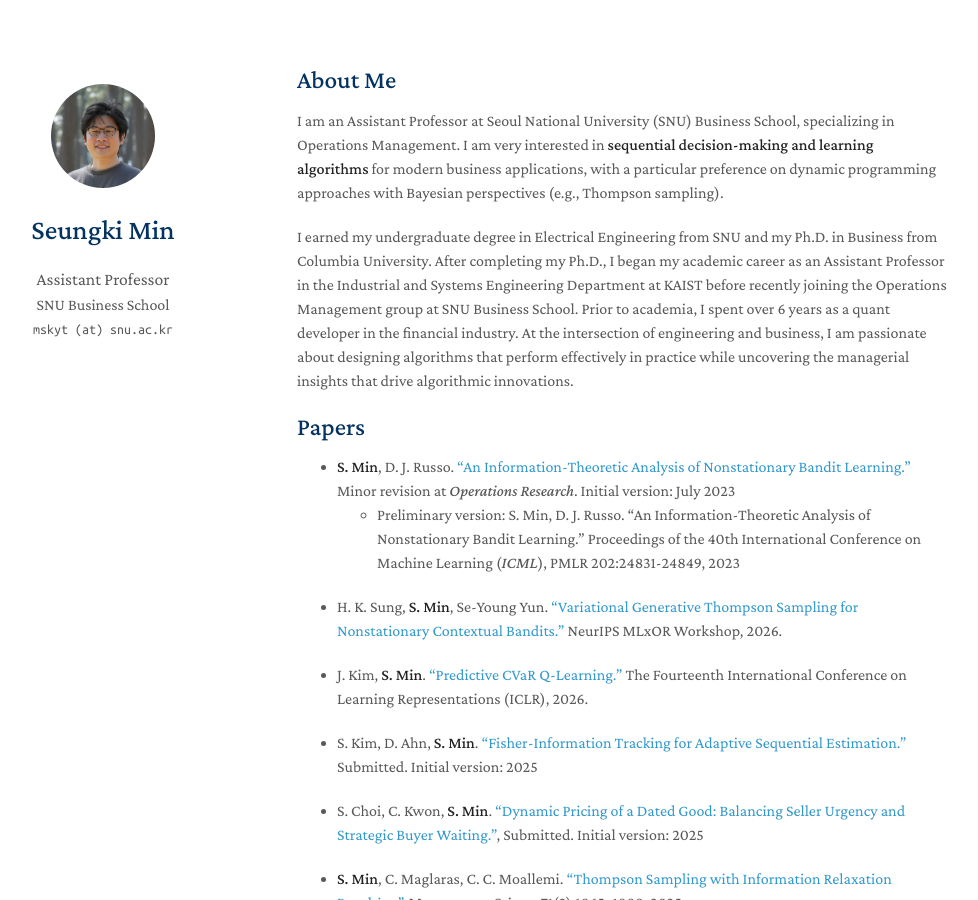
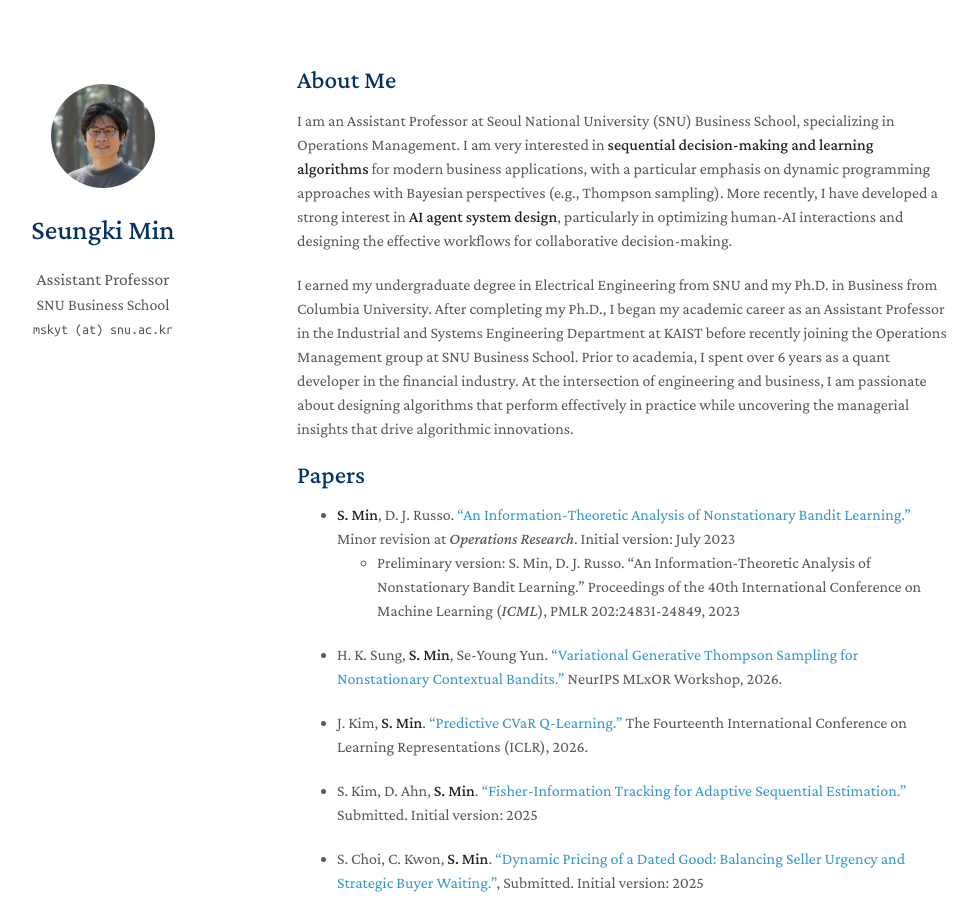
Before and after one commit to mskyt88/mskyt88.github.io, a Jekyll site: the page built from index.md, in a window 1280 px wide and 900 px high. Shown: the whole window, without its empty margins (173-1151 px from the left). Built offline with Jekyll 4.4.1, drawn with Linux system fonts in a browser that asks for light colours; a style sheet for code colours, icons or effects is not loaded; our own code applies the rules of GitHub Pages for plain Markdown files.

Commit message:
Update index.md

```diff
--- a/index.md
+++ b/index.md
@@ -4,7 +4,7 @@ layout: homepage
 
 ## About Me
 
-I am an Assistant Professor at Seoul National University (SNU) Business School, specializing in Operations Management. I am very interested in **sequential decision-making and learning algorithms** for modern business applications, with a particular preference on dynamic programming approaches with Bayesian perspectives (e.g., Thompson sampling).
+I am an Assistant Professor at Seoul National University (SNU) Business School, specializing in Operations Management. I am very interested in **sequential decision-making and learning algorithms** for modern business applications, with a particular emphasis on dynamic programming approaches with Bayesian perspectives (e.g., Thompson sampling). More recently, I have developed a strong interest in **AI agent system design**, particularly in optimizing human-AI interactions and designing the effective workflows for collaborative decision-making.
 
 I earned my undergraduate degree in Electrical Engineering from SNU and my Ph.D. in Business from Columbia University. After completing my Ph.D., I began my academic career as an Assistant Professor in the Industrial and Systems Engineering Department at KAIST before recently joining the Operations Management group at SNU Business School. Prior to academia, I spent over 6 years as a quant developer in the financial industry. At the intersection of engineering and business, I am passionate about designing algorithms that perform effectively in practice while uncovering the managerial insights that drive algorithmic innovations.
 
```
